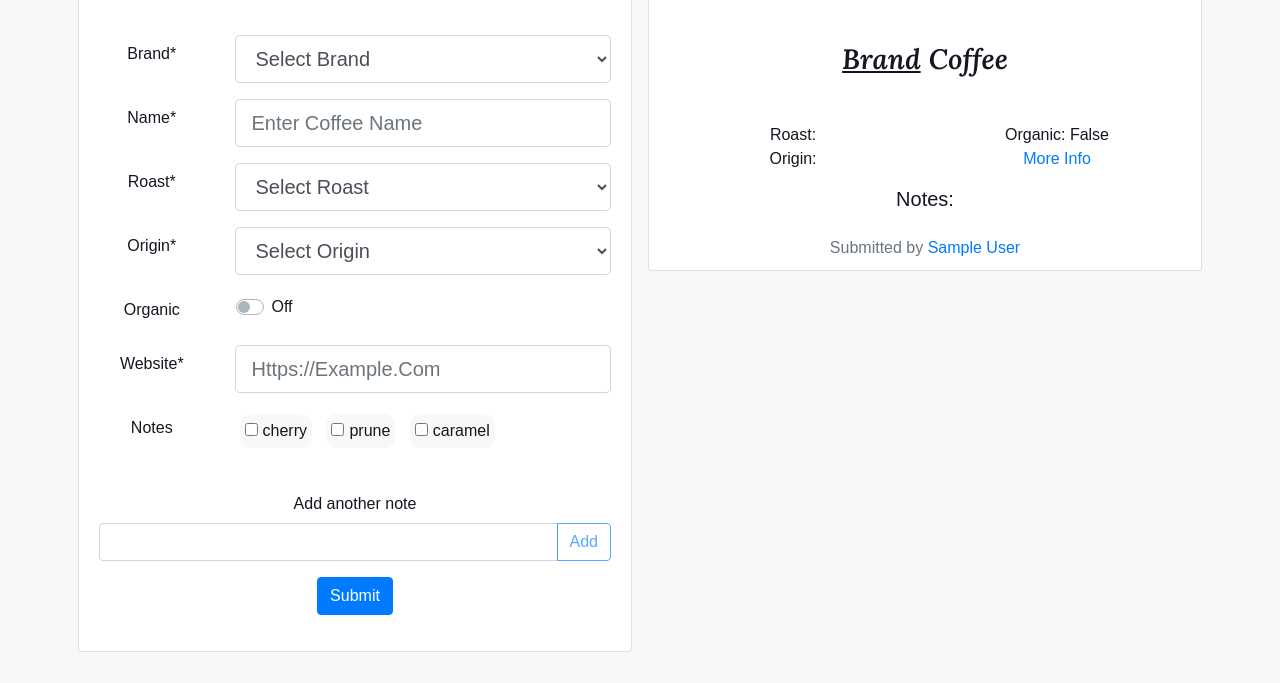
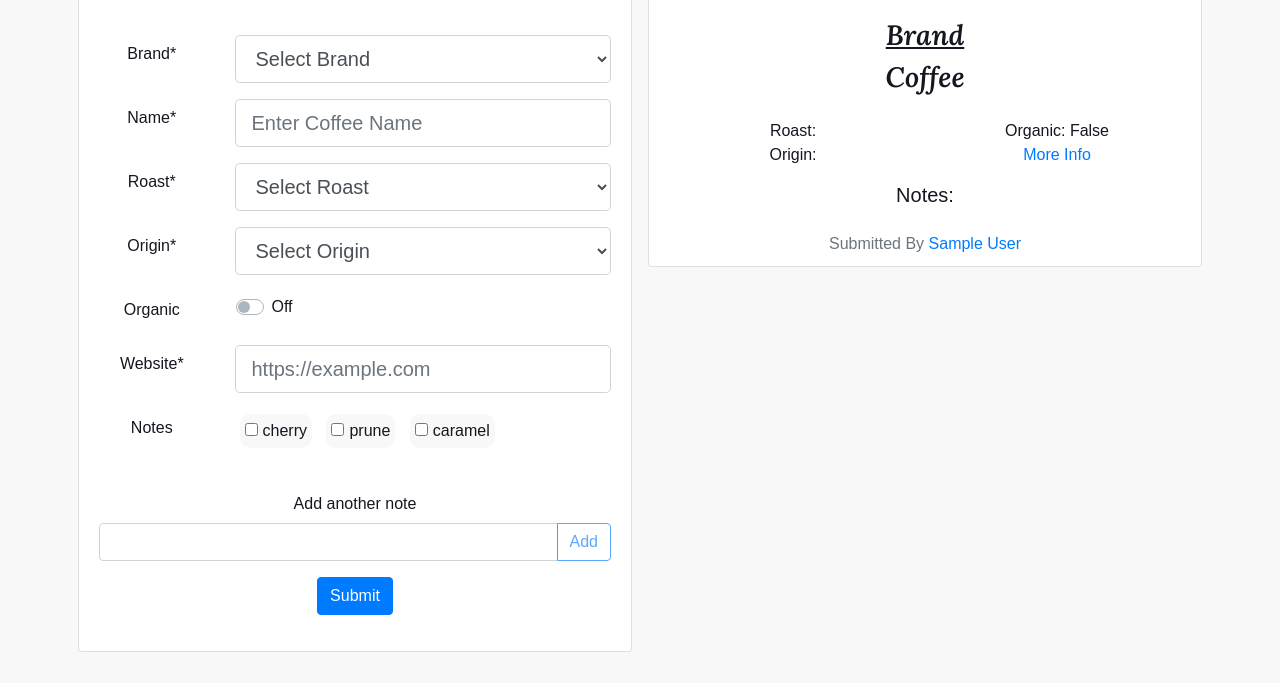
Before and after one commit to rbsam176/ms3-coffeedb, a Flask app: page /add in a window 1280 px wide. Shown: the part 460-1143 px from the top of the page. Run offline with Flask 2, Linux system fonts and the light colour scheme; the visitor is signed in with stand-in values (Sample User, id 1); grey boxes marked "Sample" are stand-in pictures; a database or web service that is not in the repository returns one stand-in record (values such as "Sample title"); some libraries are stand-ins or nearby versions; some web fonts are replaced.

Commit message:
fixed title sizing issue on live preview section

```diff
--- a/static/main.css
+++ b/static/main.css
@@ -4,9 +4,12 @@ body {
     font-family: 'Hind Madurai', sans-serif;
 }
 
-select, option, input:not([type="email"]):not([type="password"]):not([type="date"]) {
+/* select, option, input:not([type="email"]):not([type="password"]):not([type="date"]) {
     text-transform: capitalize;
-    /* need to include username */
+} */
+
+.custom-capitalize {
+    text-transform: capitalize;
 }
 
 h2, h3 {
@@ -82,6 +85,10 @@ h2, h3 {
 
 .card-title, .card-text {
     text-transform: capitalize;
+}
+
+#brand-preview, #name-preview {
+
 }
 
 .card-title{
--- a/templates/base_input.html
+++ b/templates/base_input.html
@@ -37,7 +37,7 @@
                         <div class="form-group row">
                             <label for="brandInput" class="col-md-12 col-lg-3 col-form-label text-center">Brand*</label>
                             <div class="col-md-12 col-lg-9">
-                                <select id="brandInput" name="brand" class="dynamicSelection form-control form-control-lg" required>
+                                <select id="brandInput" name="brand" class="dynamicSelection form-control form-control-lg custom-capitalize" required>
                                     {% if brand_choice is not defined %}
                                         <option selected disabled value="">Select brand</option>
                                     {% endif %}
@@ -59,13 +59,13 @@
                         <div class="form-group row">
                             <label for="nameInput" class="col-md-12 col-lg-3 col-form-label text-center">Name*</label>
                             <div class="col-md-12 col-lg-9">
-                                <input id="nameInput" name="name" type="text" {% if coffee_name %}value="{{ coffee_name }}"{% else %}placeholder="Enter coffee name"{% endif %} class="form-control form-control-lg" required>
+                                <input id="nameInput" name="name" type="text" {% if coffee_name %}value="{{ coffee_name }}"{% else %}placeholder="Enter coffee name"{% endif %} class="form-control form-control-lg custom-capitalize" required>
                             </div>
                         </div>
                         <div class="form-group row">
                             <label for="roastInput" class="col-md-12 col-lg-3 col-form-label text-center">Roast*</label>
                             <div class="col-md-12 col-lg-9">
-                                <select id="roastInput" name="roast" class="form-control form-control-lg" required>
+                                <select id="roastInput" name="roast" class="form-control form-control-lg custom-capitalize" required>
                                     {% if roast_choice is not defined %}
                                         <option value="" disabled selected>Select roast</option>
                                     {% endif %}
@@ -82,7 +82,7 @@
                         <div class="form-group row">
                             <label for="originInput" class="col-md-12 col-lg-3 col-form-label text-center">Origin*</label>
                             <div class="col-md-12 col-lg-9">
-                                <select id="originInput" name="origin" class="dynamicSelection form-control form-control-lg" required>
+                                <select id="originInput" name="origin" class="dynamicSelection form-control form-control-lg custom-capitalize" required>
                                     {% if origin_choice is not defined %}
                                         <option selected disabled value="">Select origin</option>
                                     {% endif %}
@@ -148,7 +148,10 @@
                 <div class="card">
                     <a href="#"><img id="imgPreview" src="{% if submissionImg %}{{ submissionImg }}{% else %}{{ coffeeImg }}{% endif %}" class="card-img-top hover-shadow" alt="..."></a>
                     <div class="card-body">
-                        <h3 class="card-title text-center mb-4"><u><span class="px-1" id="brand-preview">{% if brand_choice %}{{ brand_choice }}{% else %}Brand{% endif %}</span></u><span class="px-1" id="name-preview">{% if coffee_name %}{{ coffee_name }}{% else %}Coffee{% endif %}</span></h3>
+                        <h3 class="text-center mb-4 custom-capitalize">
+                            <u><div class="mb-2" id="brand-preview">{% if brand_choice %}{{ brand_choice }}{% else %}Brand{% endif %}</div></u>
+                            <div id="name-preview">{% if coffee_name %}{{ coffee_name }}{% else %}Coffee{% endif %}</div>
+                        </h3>
                         <ul class="bean-info">
                             <li>Roast: <span id="roast-preview">{% if roast_choice %}{{ roast_choice }}{% endif %}</span></li>
                             <li>Origin: <span id="origin-preview">{% if origin_choice %}{{ origin_choice }}{% endif %}</span></li>
@@ -158,7 +161,7 @@
                         <h5 class="text-center my-3">Notes:</h5>
                         <div class="preview-notes-container"></div>
                         <div class="row mt-4 custom-card-footer justify-content-center">
-                            <div class="user-submitted text-muted mt-3">Submitted by <a href="#">{{ full_name }}</a></div>
+                            <div class="user-submitted text-muted mt-3 custom-capitalize ">Submitted by <a href="#">{{ full_name }}</a></div>
                         </div>
                     </div>
                 </div>
--- a/templates/base_profile.html
+++ b/templates/base_profile.html
@@ -2,7 +2,7 @@
 
 {% block content %}
 <div class="container-fluid">
-    <h2 class="text-center my-4">{{ first_name }}'s profile</h2>
+    <h2 class="text-center my-4 custom-capitalize">{{ first_name }}'s profile</h2>
     <div class="row">
         <div class="col-12">
             <div class="card">
```
Also changed, not shown: templates/update_account.html (+7 -7 lines).
